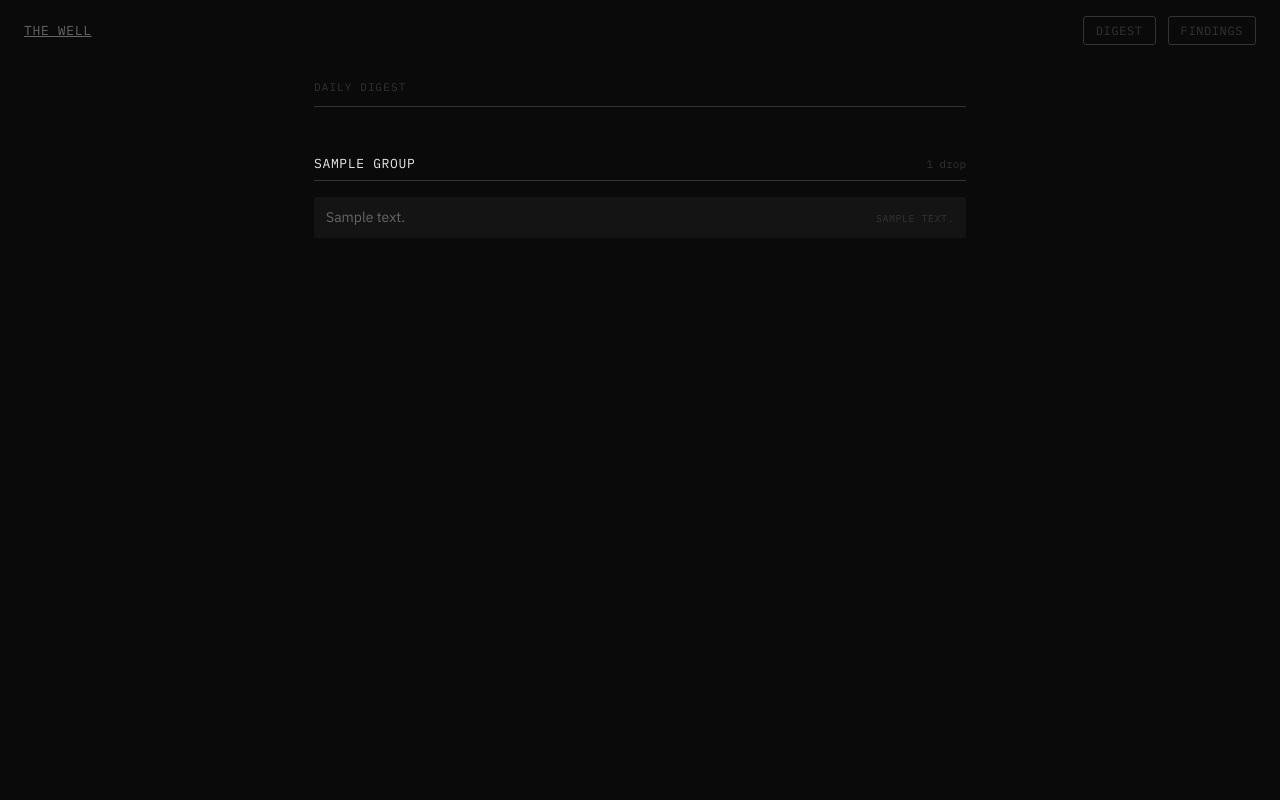
After one commit to Interkz/braindump, a FastAPI app: template src/templates/digest.html in a window 1280 px wide. The commit adds this page. Run offline with FastAPI, Linux system fonts and the light colour scheme; the template is opened without the code that fills it: most values are stand-ins (such as "Sample title", 1, 10 or a date in 2020).

Commit message:
feat: daily digest view with drops grouped by date
Add GET /api/digest JSON endpoint and /digest HTML page that shows
drops organized into date sections (today, yesterday, this week,
older) with per-section drop counts. Nav updated with digest link.

Co-Authored-By: Claude Opus 4.6 <noreply@anthropic.com>

```diff
--- a/src/main.py
+++ b/src/main.py
@@ -50,6 +50,18 @@ async def get_drops(limit: int = 50, count_only: bool = False):
     return JSONResponse({"drops": drops})
 
 
+@app.get("/digest", response_class=HTMLResponse)
+async def digest_page(request: Request):
+    groups = db.get_drops_grouped_by_date()
+    return templates.TemplateResponse("digest.html", {"request": request, "groups": groups})
+
+
+@app.get("/api/digest")
+async def get_digest():
+    groups = db.get_drops_grouped_by_date()
+    return JSONResponse({"groups": groups})
+
+
 @app.get("/findings", response_class=HTMLResponse)
 async def findings_page(request: Request):
     topics = db.get_topics_with_summaries()
--- a/src/templates/base.html
+++ b/src/templates/base.html
@@ -11,7 +11,10 @@
 <body>
     <nav class="nav">
         <a href="/" class="nav-brand">the well</a>
-        <a href="/findings" class="nav-link">findings</a>
+        <div class="nav-links">
+            <a href="/digest" class="nav-link">digest</a>
+            <a href="/findings" class="nav-link">findings</a>
+        </div>
     </nav>
     {% block content %}{% endblock %}
     {% block scripts %}{% endblock %}
--- /dev/null
+++ b/src/templates/digest.html
@@ -0,0 +1,32 @@
+{% extends "base.html" %}
+
+{% block title %}Daily Digest — The Well{% endblock %}
+
+{% block content %}
+<div class="digest-container">
+    <div class="digest-header">daily digest</div>
+
+    {% if groups %}
+        {% for group in groups %}
+        <section class="date-section">
+            <div class="date-header">
+                <span class="date-label">{{ group.label }}</span>
+                <span class="date-count">{{ group.count }} drop{{ 's' if group.count != 1 else '' }}</span>
+            </div>
+            <div class="date-drops">
+                {% for drop in group.drops %}
+                <div class="digest-drop">
+                    <span class="drop-content">{{ drop.content }}</span>
+                    <span class="drop-type">{{ drop.content_type }}</span>
+                </div>
+                {% endfor %}
+            </div>
+        </section>
+        {% endfor %}
+    {% else %}
+        <div class="empty-state">
+            No drops yet. Go drop something into the well.
+        </div>
+    {% endif %}
+</div>
+{% endblock %}
--- a/static/style.css
+++ b/static/style.css
@@ -183,6 +183,11 @@ html, body {
   letter-spacing: 0.05em;
 }
 
+.nav-links {
+  display: flex;
+  gap: 12px;
+}
+
 .nav-link:hover {
   color: var(--text-dim);
   border-color: var(--text-dim);
@@ -193,7 +198,8 @@ html, body {
   max-width: 700px;
   margin: 0 auto;
   padding: 80px 24px 48px;
-  min-height: 100vh;
+  height: 100vh;
+  overflow-y: auto;
 }
 
 .findings-header {
@@ -242,6 +248,87 @@ html, body {
   font-size: 14px;
 }
 
+/* === DIGEST PAGE === */
+.digest-container {
+  max-width: 700px;
+  margin: 0 auto;
+  padding: 80px 24px 48px;
+  height: 100vh;
+  overflow-y: auto;
+}
+
+.digest-header {
+  font-family: var(--font);
+  font-size: 11px;
+  color: var(--text-faint);
+  text-transform: uppercase;
+  letter-spacing: 0.1em;
+  margin-bottom: 48px;
+  padding-bottom: 12px;
+  border-bottom: 1px solid var(--text-faint);
+}
+
+.date-section {
+  margin-bottom: 40px;
+}
+
+.date-header {
+  display: flex;
+  justify-content: space-between;
+  align-items: baseline;
+  margin-bottom: 16px;
+  padding-bottom: 8px;
+  border-bottom: 1px solid var(--text-faint);
+}
+
+.date-label {
+  font-family: var(--font);
+  font-size: 13px;
+  color: var(--text);
+  text-transform: uppercase;
+  letter-spacing: 0.05em;
+}
+
+.date-count {
+  font-family: var(--font);
+  font-size: 11px;
+  color: var(--text-faint);
+}
+
+.date-drops {
+  display: flex;
+  flex-direction: column;
+  gap: 8px;
+}
+
+.digest-drop {
+  display: flex;
+  justify-content: space-between;
+  align-items: baseline;
+  gap: 16px;
+  padding: 10px 12px;
+  background: var(--surface);
+  border-radius: 3px;
+}
+
+.digest-drop .drop-content {
+  font-family: var(--font-sans);
+  font-size: 14px;
+  color: var(--text-dim);
+  line-height: 1.5;
+  min-width: 0;
+  word-break: break-word;
+}
+
+.digest-drop .drop-type {
+  font-family: var(--font);
+  font-size: 10px;
+  color: var(--text-faint);
+  text-transform: uppercase;
+  letter-spacing: 0.05em;
+  flex-shrink: 0;
+}
+
 /* === DROP COUNT (subtle) === */
 .drop-counter {
   position: fixed;
```
Also changed, not shown: src/database.py (+36 -1 lines).
